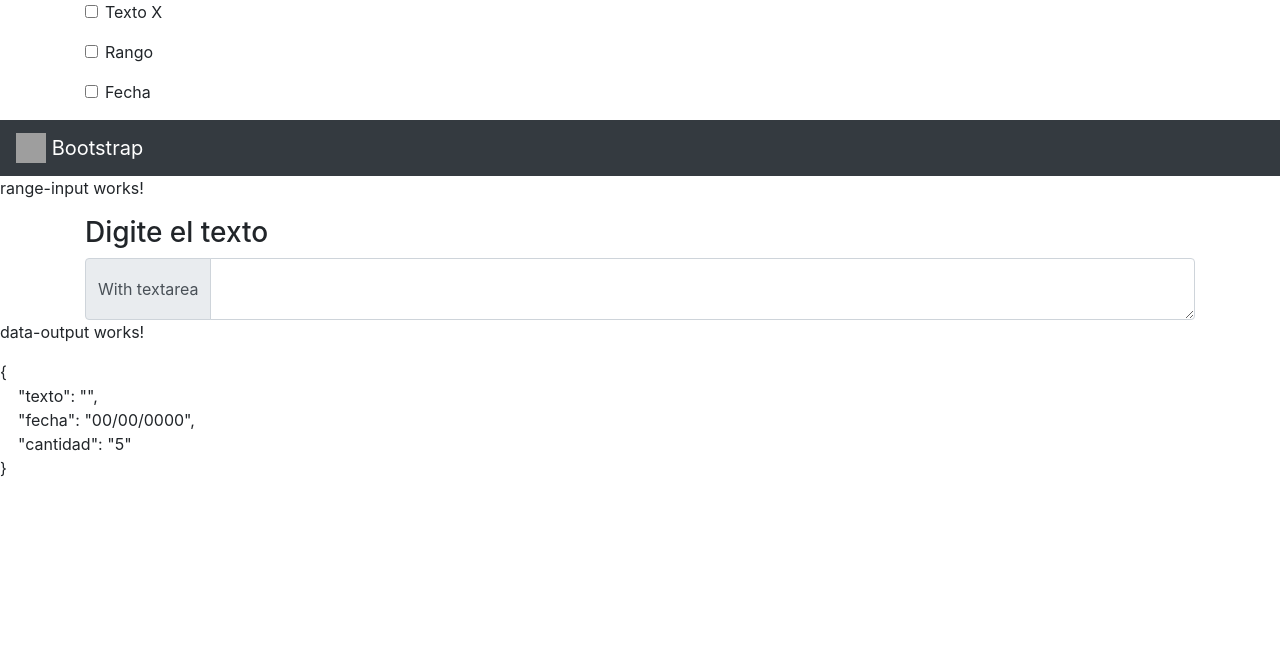
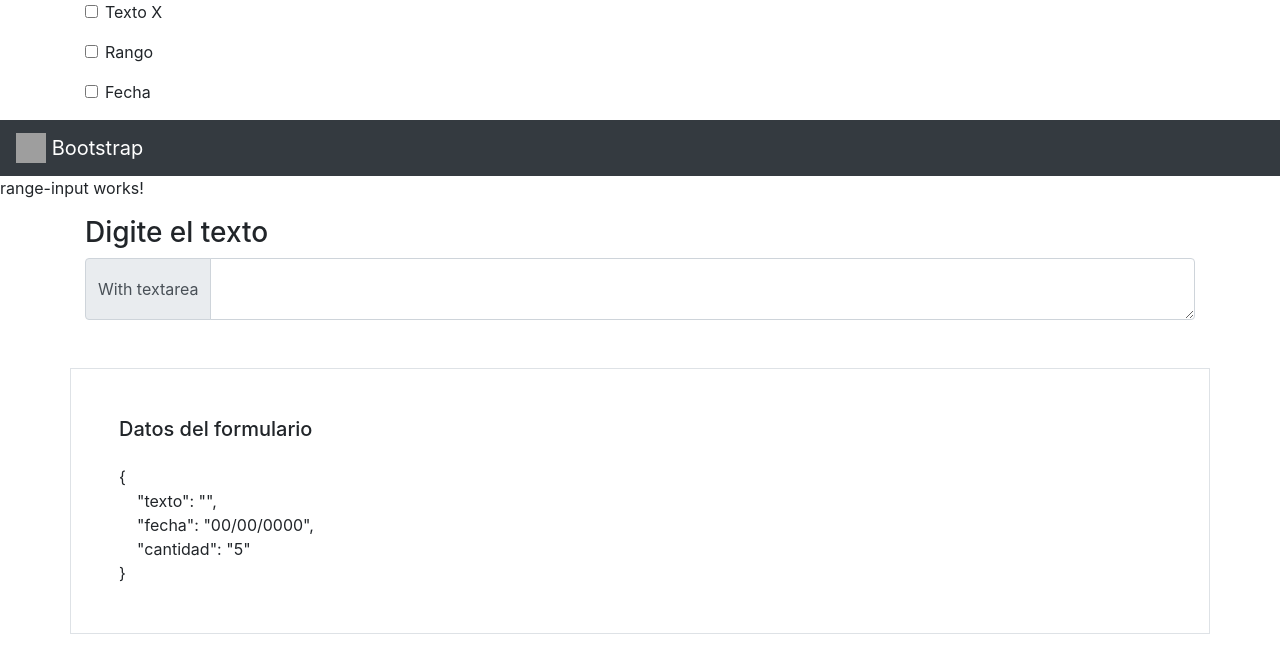
Before and after one commit to CriMartinezD/prueba-tecnica, an Angular app: page / in a window 1280 px wide. Shown: the top 672 px of the page. Built offline with nearby package versions, Linux system fonts and the light colour scheme; grey boxes are pictures that could not be loaded.

Commit message:
Componente de mostrar información finalizado en estilos

```diff
--- a/src/app/Components/data-output/data-output.component.html
+++ b/src/app/Components/data-output/data-output.component.html
@@ -1,2 +1,4 @@
-<p>data-output works!</p>
-<div [innerHTML]="dataService.getDataHTML()"></div>
+<div class="container border p-5 mt-5">
+    <h5 class="pb-3">Datos del formulario</h5>
+    <div [innerHTML]="dataService.getDataHTML()"></div>
+</div>
```
